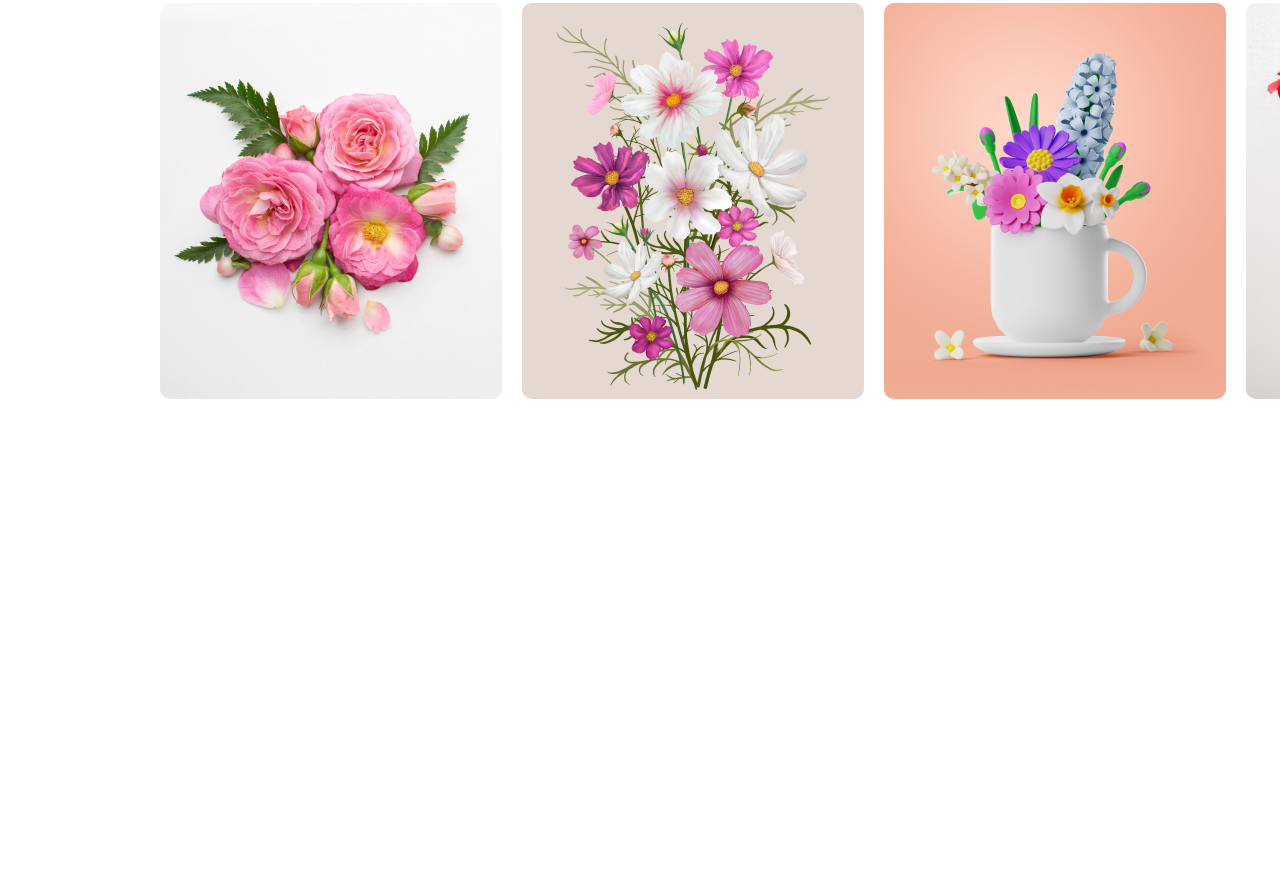
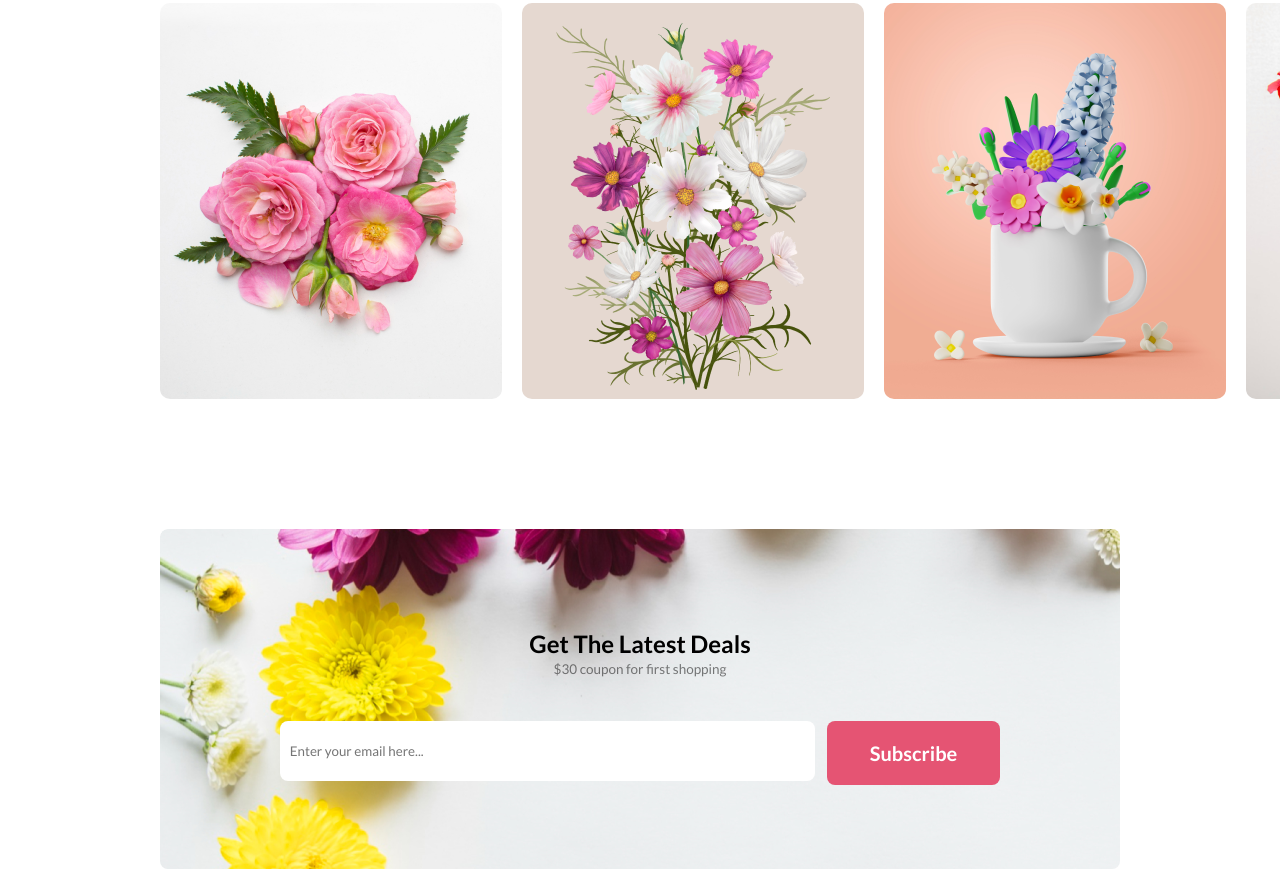
Before and after one commit to MamunKhan71/flower-shop, a plain HTML site: page index.html in a window 1280 px wide. Shown: the part 2657-3526 px from the top of the page. Before the commit the page ends 3056 px from the top, so only its background shows below. Drawn offline with Linux system fonts and the light colour scheme.

Commit message:
Added Subscriber Menu

```diff
--- a/index.html
+++ b/index.html
@@ -1,49 +1,54 @@
 <!DOCTYPE html>
 <html lang="en">
+
 <head>
     <meta charset="UTF-8">
     <meta name="viewport" content="width=device-width, initial-scale=1.0">
     <title>The Flower Shop</title>
     <link rel="stylesheet" href="./styles/style.css">
 </head>
+
 <body>
     <header>
         <div class="container">
             <div class="header">
                 <div class="first-header">
                     <h1 class="header-title">Let's make beautiful flowers a part of your life.</h1>
-                    <p>It is a long established fact that a reader will be distracted by the readable content of a page when looking at its layout. The point of using Lorem Ipsum is that it has a more-or-less normal distribution of letters.</p>
+                    <p>It is a long established fact that a reader will be distracted by the readable content of a page
+                        when looking at its layout. The point of using Lorem Ipsum is that it has a more-or-less normal
+                        distribution of letters.</p>
                     <button type="button" class="btn-primary">Shop Now</button>
                 </div>
                 <div class="second-header">
                     <img src="./Flower Asset/pngwing 10.png" alt="flower" srcset="">
                 </div>
             </div>
-        </section>
-        </section>
+            </section>
+            </section>
     </header>
     <main>
         <div class="container">
             <section class="second-section">
                 <h1 class="section-title">Our Featured flowers</h1>
-                <p>It is a long established fact that a reader will be distracted by the readable content of a page when looking at its layout.</p>
+                <p>It is a long established fact that a reader will be distracted by the readable content of a page when
+                    looking at its layout.</p>
             </section>
             <section class="flower-container">
                 <div class="flower">
                     <div class="flower-img blue">
-                    <img src="./Flower Asset/pngwing 6.png" alt="flower 6" srcset="">
+                        <img src="./Flower Asset/pngwing 6.png" alt="flower 6" srcset="">
                     </div>
                     <p>Pink Flower Tree</p>
                 </div>
                 <div class="flower">
                     <div class="flower-img grey">
-                    <img src="./Flower Asset/pngwing 5.png" alt="flower 6" srcset="">
+                        <img src="./Flower Asset/pngwing 5.png" alt="flower 6" srcset="">
                     </div>
                     <p>Pink Flower Tree</p>
                 </div>
                 <div class="flower">
                     <div class="flower-img green">
-                    <img src="./Flower Asset/pngwing 7.png" alt="flower 6" srcset="">
+                        <img src="./Flower Asset/pngwing 7.png" alt="flower 6" srcset="">
                     </div>
                     <p>Pink Flower Tree</p>
                 </div>
@@ -68,7 +73,8 @@
                 <div class="hot-deal-content">
                     <div class="hot-deal-description">
                         <h2 class="section-title">Hot Deal ! Sale Up To 25% <span>Off</span></h2>
-                        <p>It is a long established fact that a reader will be distracted by the readable content of a page when looking at its layout.</p>
+                        <p>It is a long established fact that a reader will be distracted by the readable content of a
+                            page when looking at its layout.</p>
                         <button type="button" class="btn-primary">Sign Up</button>
                     </div>
                     <div class="hot-deal-image">
@@ -78,7 +84,8 @@
                 <div class="social-profile">
                     <div class="social-text">
                         <h2 class="section-title">Instagram</h2>
-                        <p>It is a long established fact that a reader will be distracted by the readable content of a page when looking at its layout.</p>
+                        <p>It is a long established fact that a reader will be distracted by the readable content of a
+                            page when looking at its layout.</p>
                     </div>
                     <div class="social-images">
                         <img src="./Flower Asset/Flower 01.png" alt="" srcset="" class="image">
@@ -87,12 +94,22 @@
                         <img src="./Flower Asset/Rectangle 6.png" alt="" srcset="" class="image">
                     </div>
                 </div>
+                <div class="subscriber-menu">
+                    <div class="subscriber-text">
+                        <h2 class="section-title">Get The Latest Deals</h2>
+                        <p>$30 coupon for first shopping</p>
+                    </div>
+                    <div class="form">
+                        <input type="email" name="email" id="email" placeholder="Enter your email here...">
+                        <button class="btn-primary">Subscribe</button>
+                    </div>
+                </div>
             </div>
         </section>
-
     </main>
     <footer>
 
     </footer>
 </body>
+
 </html>
--- a/styles/style.css
+++ b/styles/style.css
@@ -170,3 +170,30 @@ p {
 .social-images img{
     border-radius: 10px;
 }
+.subscriber-menu{
+    margin-top: 130px;
+    border-radius: 8px;
+    height: 340px;
+    background-image: url('../Flower Asset/Rectangle 9.png');
+}
+.subscriber-text{
+    padding: 100px 250px 40px 250px;
+}
+.subscriber-text *, .form{
+    text-align: center;
+    margin: auto;
+}
+input[type="email"]{
+    width: 525px;
+    height: 60px;
+    border: none;
+    padding-left: 10px;
+    border-radius: 8px;
+}
+.form{
+    display: flex;
+    justify-content: center;
+    gap: 12px;
+    vertical-align: middle;
+}
+/* footer section  */
```
